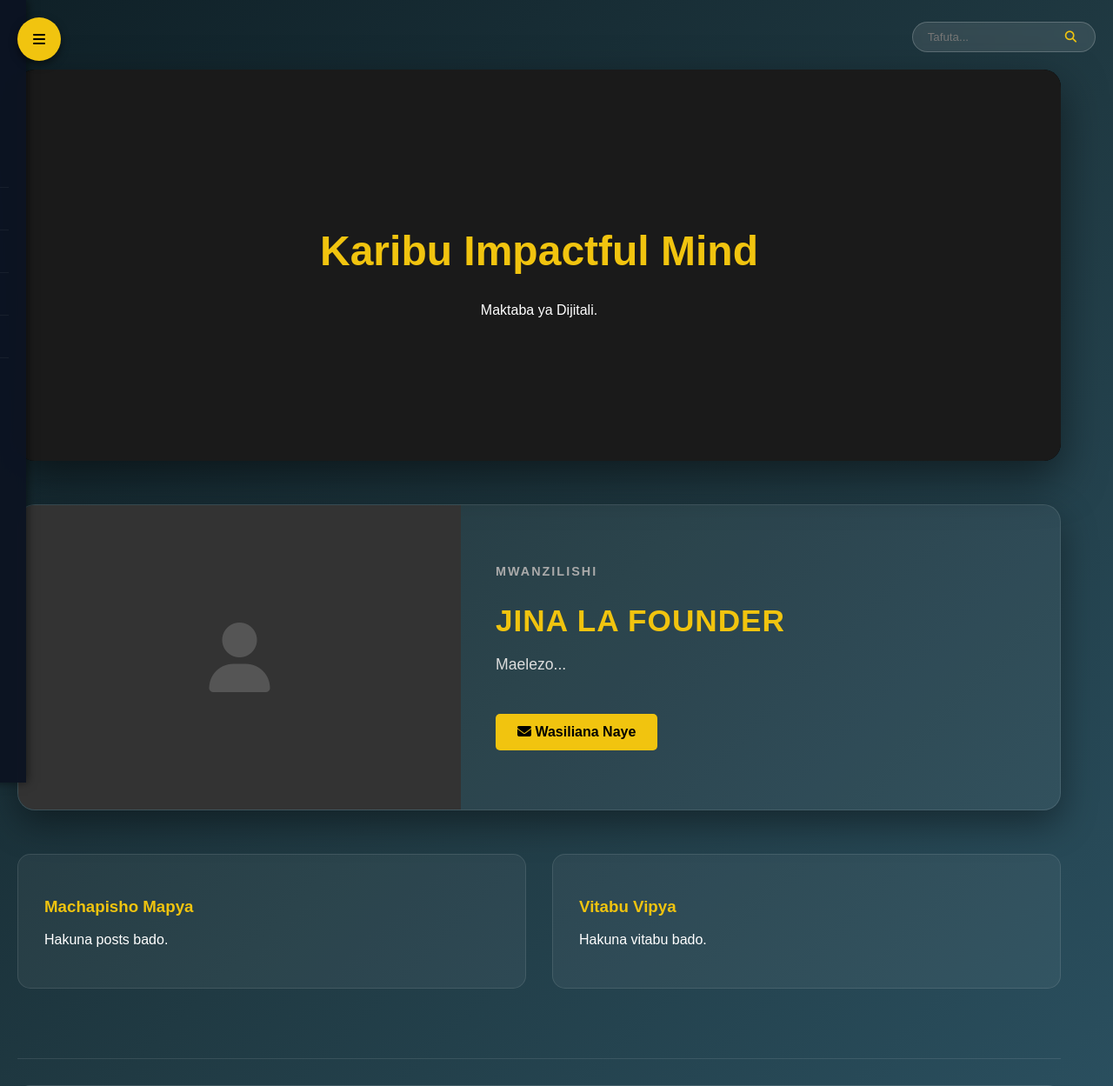
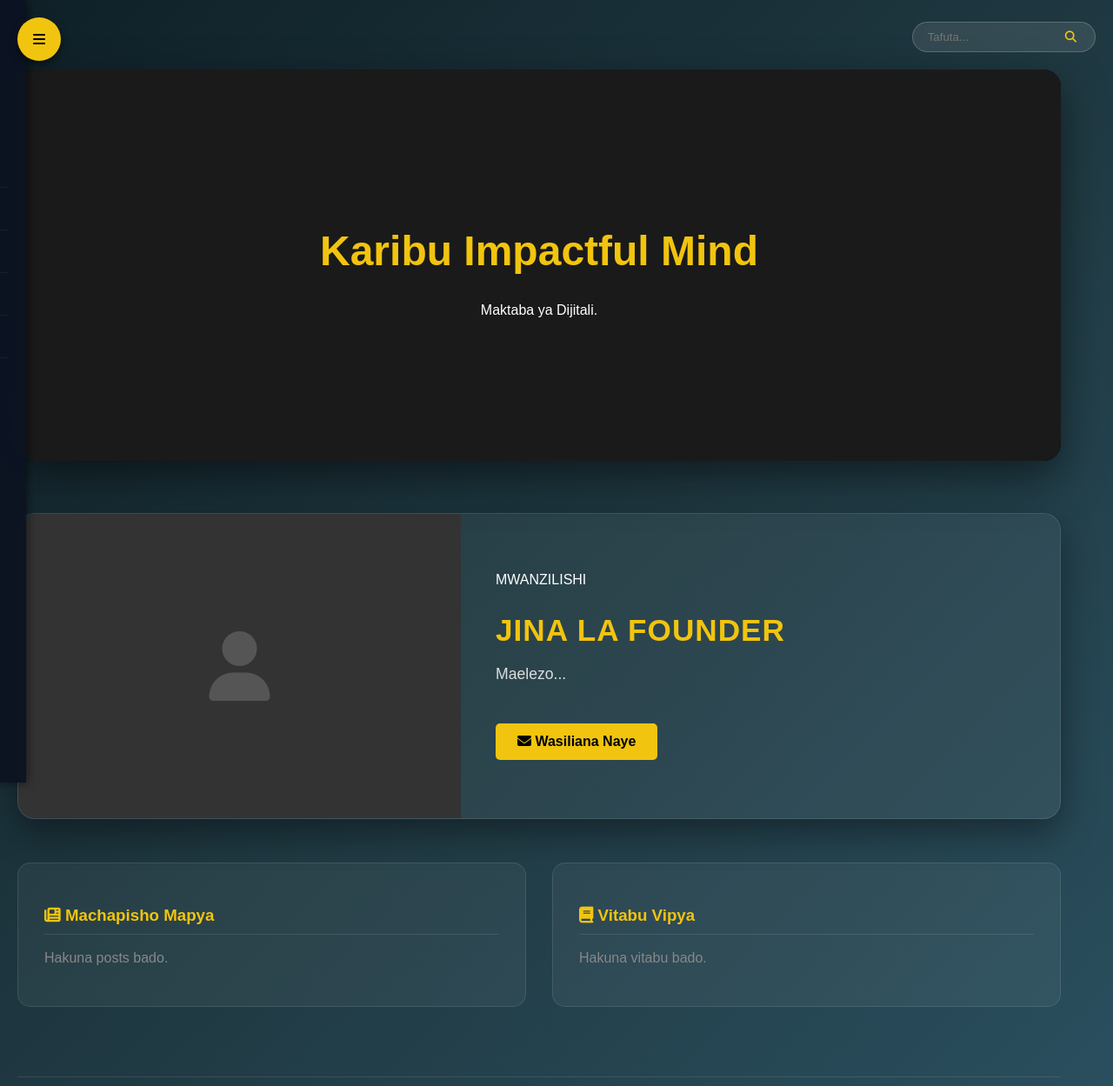
Before and after one commit to abdondismas0-hub/impactful-mind-web, a Flask app: page / in a window 1280 px wide. Shown: the top 1249 px of the page at 87% size. Run offline with Flask 3, Linux system fonts and the light colour scheme.

Commit message:
Update index.html

```diff
--- a/templates/index.html
+++ b/templates/index.html
@@ -2,24 +2,23 @@
 
 {% block content %}
 
-    <!-- 1. SLIDESHOW -->
-    <div class="carousel-container" style="margin-bottom: 50px;">
+    <!-- 1. SLIDESHOW (Carousel) - PICHA ZINAONEKANA VIZURI -->
+    <div class="carousel-container" style="margin-bottom: 60px;">
         {% if carousel_posts %}
             {% for post in carousel_posts %}
-            <!-- Check if image exists before trying to show it -->
-            <div class="carousel-item fade" style="display: {{ 'block' if loop.first else 'none' }};
-                 {% if post.image_file %} background-image: url('{{ url_for('download_book', filename=post.image_file) }}'); {% endif %}">
+            <div class="carousel-item fade" style="display: {{ 'block' if loop.first else 'none' }};">
 
-                <div class="slide-bg"
-                     {% if post.image_file %} style="background-image: url('{{ url_for('download_book', filename=post.image_file) }}');" {% endif %}>
-                </div>
+                <!-- LOGIC MPYA YA PICHA: Ikiwa ni Link, tumia Link. Ikiwa ni Jina, tumia download -->
+                {% set img_src = post.image_file if 'http' in post.image_file else url_for('download_book', filename=post.image_file) %}
 
-                {% if post.image_file %}
-                <img src="{{ url_for('download_book', filename=post.image_file) }}" class="slide-img-contain" alt="{{ post.title }}">
-                {% endif %}
+                <!-- Background Blur -->
+                <div class="slide-bg" style="background-image: url('{{ img_src }}');"></div>
+
+                <!-- Picha Halisi (Haikatiki) -->
+                <img src="{{ img_src }}" class="slide-img-contain" alt="{{ post.title }}">
 
                 <div class="carousel-caption">
-                    <h2 style="color: var(--accent); font-size: 2.2rem;">{{ post.title }}</h2>
+                    <h2 style="color: var(--accent); font-size: 2.2rem; text-shadow: 2px 2px 4px #000;">{{ post.title }}</h2>
                     <a href="{{ url_for('view_post', post_id=post.id) }}" class="btn">Soma Zaidi</a>
                 </div>
             </div>
@@ -34,11 +33,13 @@
         {% endif %}
     </div>
 
-    <!-- 2. FOUNDER SECTION -->
+    <!-- 2. FOUNDER SECTION (SQUARE KUBWA - KISASA) -->
     <section class="founder-card">
         <div class="founder-img-box">
             {% if about_info and about_info.founder_image %}
-                <img src="{{ url_for('download_book', filename=about_info.founder_image) }}" class="founder-img" alt="Founder">
+                <!-- LOGIC MPYA YA PICHA KWA FOUNDER -->
+                {% set founder_src = about_info.founder_image if 'http' in about_info.founder_image else url_for('download_book', filename=about_info.founder_image) %}
+                <img src="{{ founder_src }}" class="founder-img" alt="Founder">
             {% else %}
                 <div style="width: 100%; height: 100%; display: flex; align-items: center; justify-content: center; background: #333;">
                     <i class="fas fa-user fa-5x" style="color: #555;"></i>
@@ -47,61 +48,54 @@
         </div>
 
         <div class="founder-info">
-            <span style="color: #aaa; letter-spacing: 2px; font-weight: bold; font-size: 0.9rem;">MWANZILISHI</span>
+            <span class="founder-title">MWANZILISHI</span>
             <h2>{{ about_info.founder_name if about_info else 'Jina la Founder' }}</h2>
             <div class="founder-bio">
-                {{ about_info.founder_bio if about_info else 'Maelezo yataonekana hapa...' }}
+                {{ about_info.founder_bio if about_info else 'Maelezo ya mwanzilishi yataonekana hapa...' }}
             </div>
+
             <div style="margin-top: 20px;">
                 <a href="{{ url_for('contact') }}" class="btn"><i class="fas fa-envelope"></i> Wasiliana Naye</a>
             </div>
         </div>
     </section>
 
-    <!-- 3. VIDEO SECTION -->
-    {% if videos %}
-    <section style="margin-bottom: 50px;">
-        <h3 style="color: var(--accent); border-bottom: 1px solid rgba(255,255,255,0.1); padding-bottom: 10px;">Video Mpya</h3>
-        <div style="display: grid; grid-template-columns: repeat(auto-fit, minmax(300px, 1fr)); gap: 20px; margin-top: 20px;">
-            {% for video in videos %}
-            <div class="glass-panel" style="padding: 10px;">
-                {% if video.video_file %}
-                <video width="100%" controls style="border-radius: 10px;">
-                    <source src="{{ url_for('download_book', filename=video.video_file) }}" type="video/mp4">
-                </video>
-                {% endif %}
-                <h4 style="margin: 10px 0; color: white;">{{ video.title }}</h4>
-            </div>
-            {% endfor %}
-        </div>
-    </section>
-    {% endif %}
-
-    <!-- 4. LATEST CONTENT -->
+    <!-- 3. LATEST CONTENT -->
     <div style="display: grid; grid-template-columns: repeat(auto-fit, minmax(300px, 1fr)); gap: 30px;">
+        <!-- Latest Posts -->
         <div class="glass-panel">
-            <h3 style="color: var(--accent);">Machapisho Mapya</h3>
+            <h3 style="color: var(--accent); border-bottom: 1px solid rgba(255,255,255,0.1); padding-bottom: 10px;">
+                <i class="fas fa-newspaper"></i> Machapisho Mapya
+            </h3>
             <ul style="list-style: none; padding: 0;">
                 {% for post in posts %}
                 <li style="padding: 15px 0; border-bottom: 1px solid rgba(255,255,255,0.05);">
-                    <a href="{{ url_for('view_post', post_id=post.id) }}" style="color: white; font-weight: bold; text-decoration: none;">{{ post.title }}</a>
+                    <a href="{{ url_for('view_post', post_id=post.id) }}" style="color: white; font-weight: bold; text-decoration: none; font-size: 1.1rem;">{{ post.title }}</a>
+                    <br><small style="color: #aaa;">{{ post.date_posted.strftime('%d %b %Y') }}</small>
                 </li>
                 {% else %}
-                    <li>Hakuna posts bado.</li>
+                    <li style="color: #888;">Hakuna posts bado.</li>
                 {% endfor %}
             </ul>
         </div>
 
+        <!-- Latest Books -->
         <div class="glass-panel">
-            <h3 style="color: var(--accent);">Vitabu Vipya</h3>
+            <h3 style="color: var(--accent); border-bottom: 1px solid rgba(255,255,255,0.1); padding-bottom: 10px;">
+                <i class="fas fa-book"></i> Vitabu Vipya
+            </h3>
             <ul style="list-style: none; padding: 0;">
                 {% for book in books %}
-                <li style="padding: 15px 0; border-bottom: 1px solid rgba(255,255,255,0.05); display: flex; justify-content: space-between;">
+                <li style="padding: 15px 0; border-bottom: 1px solid rgba(255,255,255,0.05); display: flex; justify-content: space-between; align-items: center;">
                     <span style="font-weight: bold; color: #fff;">{{ book.title }}</span>
-                    <a href="{{ url_for('download_book', filename=book.file_path) }}" style="color: var(--success);"><i class="fas fa-download"></i> PDF</a>
+                    <!-- LOGIC MPYA YA KUPAKUA KITABU -->
+                    {% set book_link = book.file_path if 'http' in book.file_path else url_for('download_book', filename=book.file_path) %}
+                    <a href="{{ book_link }}" target="_blank" style="color: var(--success); text-decoration: none; background: rgba(46,204,113,0.1); padding: 5px 10px; border-radius: 5px;">
+                        <i class="fas fa-download"></i> PDF
+                    </a>
                 </li>
                 {% else %}
-                    <li>Hakuna vitabu bado.</li>
+                    <li style="color: #888;">Hakuna vitabu bado.</li>
                 {% endfor %}
             </ul>
         </div>
```
